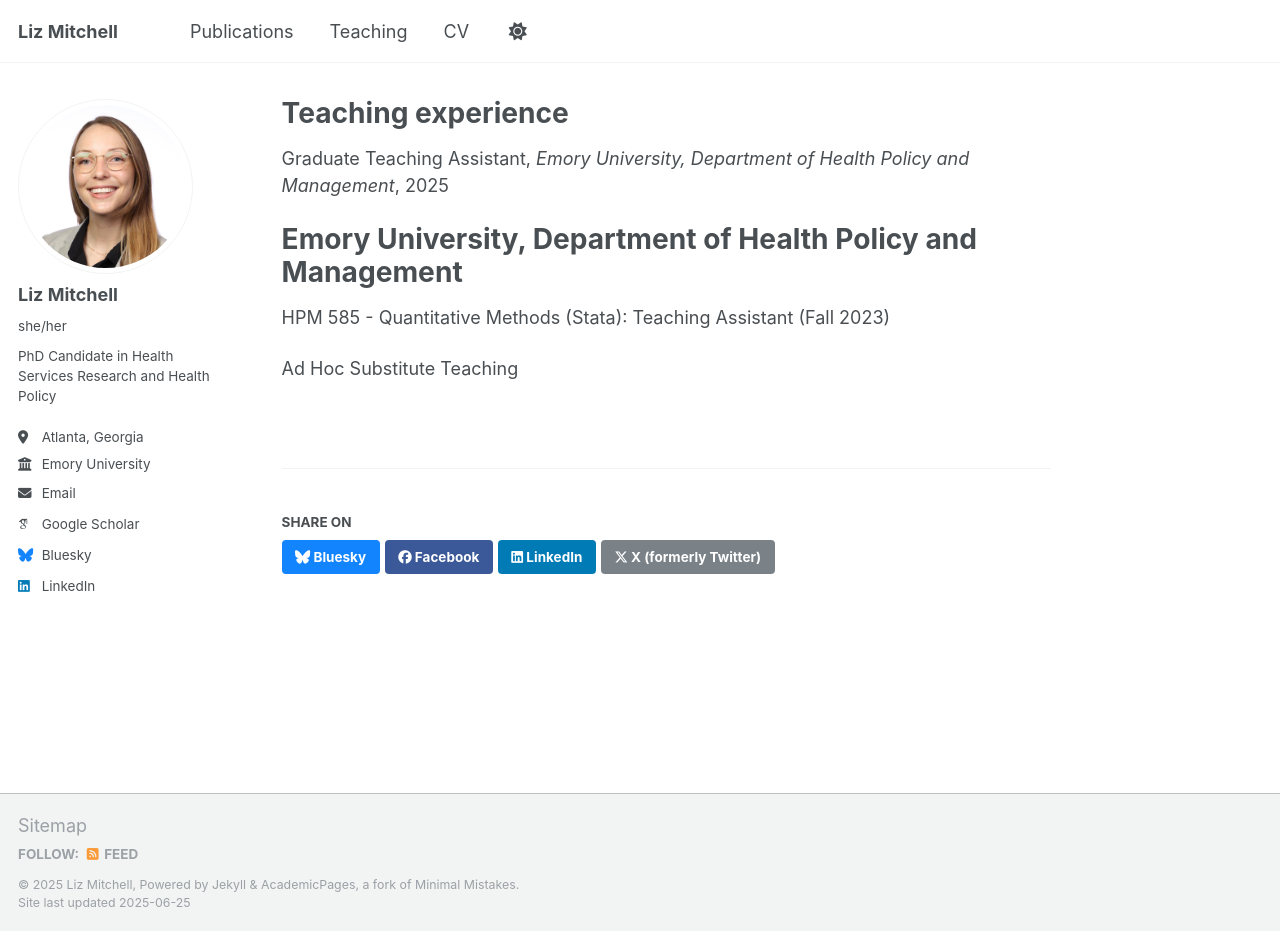
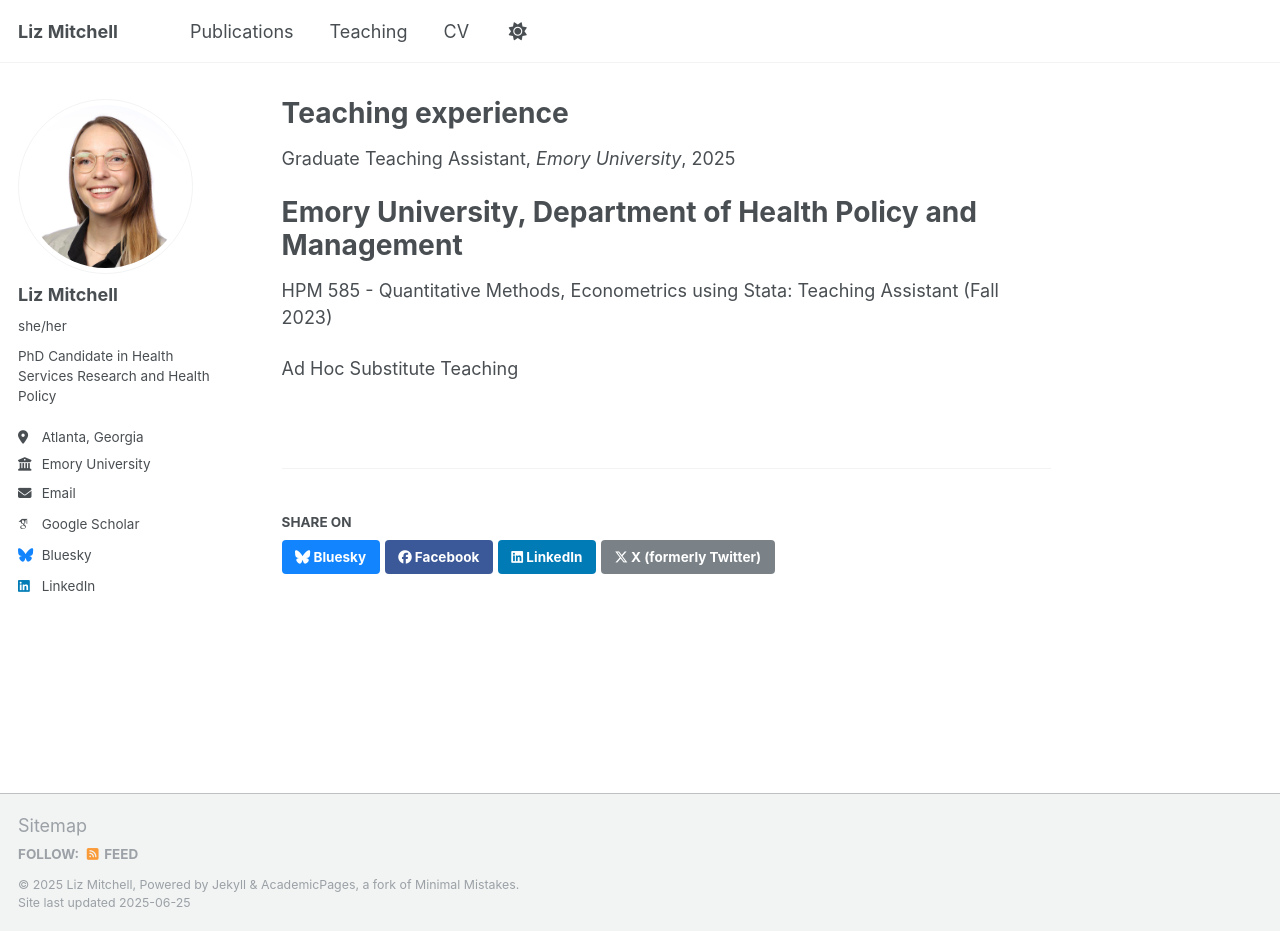
Before and after one commit to emitchell16/site, a Jekyll site: the page built from _teaching/graduate-ta.md, in a window 1280 px wide and 931 px high. Built offline with Jekyll 4.4.1, drawn with Linux system fonts in a browser that asks for light colours; some web fonts are replaced.

Commit message:
Update graduate-ta.md

```diff
--- a/_teaching/graduate-ta.md
+++ b/_teaching/graduate-ta.md
@@ -3,11 +3,11 @@ title: "Teaching experience"
 collection: teaching
 type: "Graduate Teaching Assistant"
 permalink: /teaching/
-venue: "Emory University, Department of Health Policy and Management"
+venue: "Emory University"
 ---
 
 Emory University, Department of Health Policy and Management
 ======
-HPM 585 - Quantitative Methods (Stata): Teaching Assistant (Fall 2023)
+HPM 585 - Quantitative Methods, Econometrics using Stata: Teaching Assistant (Fall 2023)
 
 Ad Hoc Substitute Teaching
```
